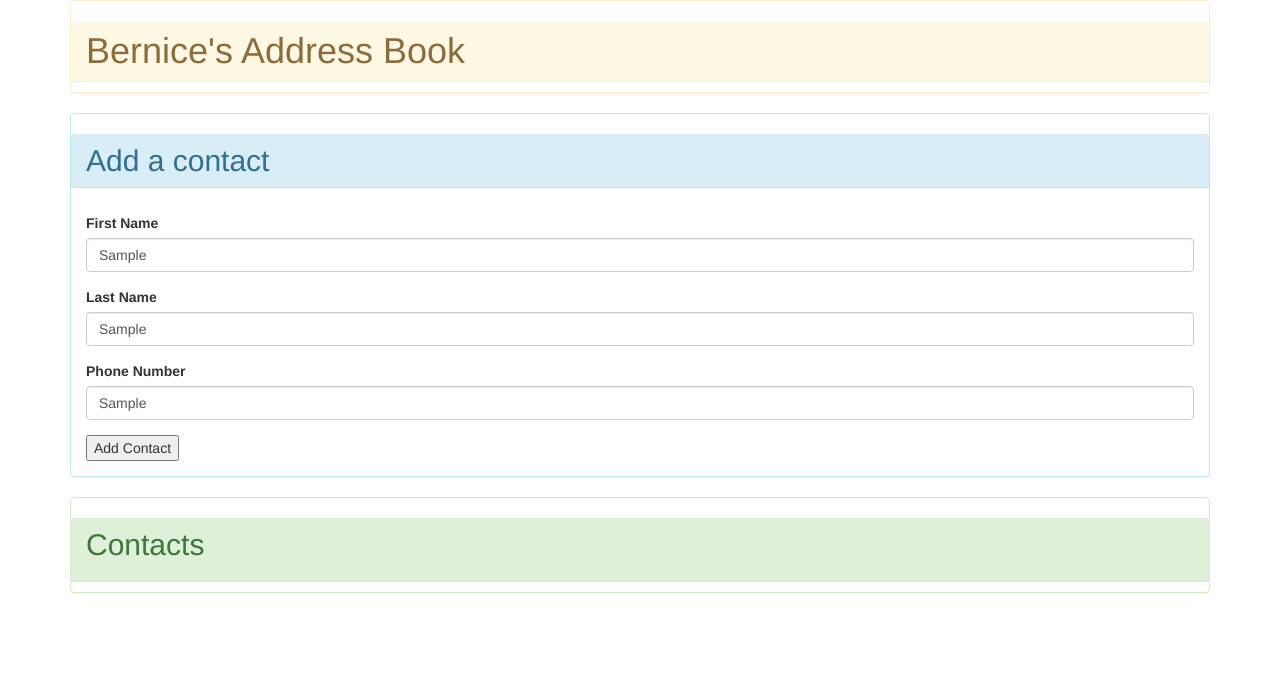
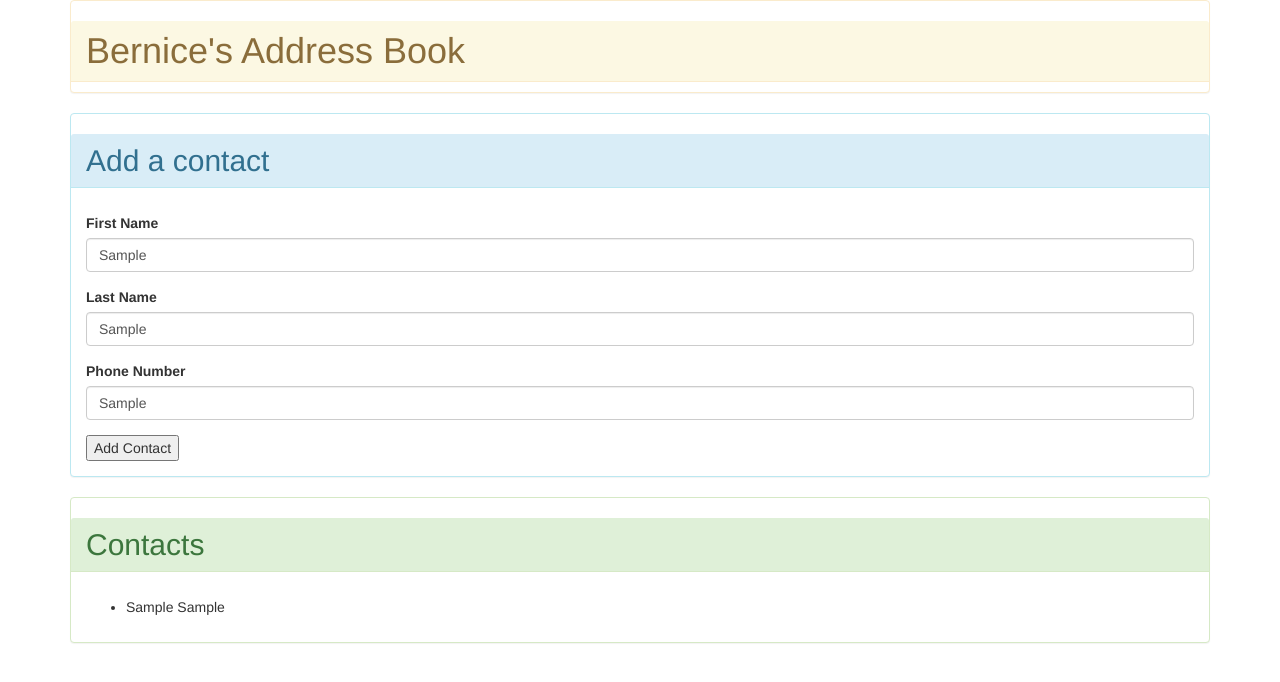
Before and after one commit to bernicecarbaugh/address-book, a plain HTML site: page index.html in a window 1280 px wide. Both pictures are taken after typing "Sample", "Sample", "Sample" into the empty fields and a click on the button "Add Contact". Drawn offline with Linux system fonts and the light colour scheme.

Commit message:
contacts ul working

```diff
--- a/index.html
+++ b/index.html
@@ -44,6 +44,8 @@
       <div class="panel panel-success">
         <div class="panel-heading h2">
           Contacts
+        </div>
+        <div id="div-ul-contacts" class="panel-body">
           <ul id="ul-contacts">
           </ul>
         </div>
@@ -51,8 +53,9 @@
           <p>First Name: <span class="first-name"></span></p>
           <p>Last Name: <span class="last-name"></span></p>
           <p>Phone Number: <span class="phone-number"></span></p>
-          <div id="buttons">
-          </div>
+        </div>
+        <div id="buttons">
+        </div>
       </div> <!-- end show contact -->
 
     </div>
--- a/js/scripts.js
+++ b/js/scripts.js
@@ -1,5 +1,14 @@
 // front-end logic
 var addressBook = new AddressBook;
+
+var displayContactDetails = function(addressBookToDisplay) {
+  var contactsList = $("#ul-contacts");
+  var htmlContactsList = "";
+  addressBookToDisplay.contacts.forEach (function (contact) {
+    htmlContactsList += "<li id=" + contact.id + ">" + contact.firstName + " " + contact.lastName + "</li>";
+  })
+  contactsList.html(htmlContactsList);
+}
 
 $(document).ready(function(){
   $("form#input").submit(function(event){
@@ -19,7 +28,7 @@ $(document).ready(function(){
     if ( validInputs(firstNameInput, lastNameInput, phoneNumberInput)) {
       var newContact = new Contact(firstNameInput, lastNameInput, phoneNumberInput);
       addressBook.addContact (newContact);
-      console.log(addressBook.contacts);
+      displayContactDetails(addressBook);
     } else {
       alert ("Invalid entry. Try again.");
     }
```
Also changed, not shown: css/styles.css (line endings or trailing spaces).
